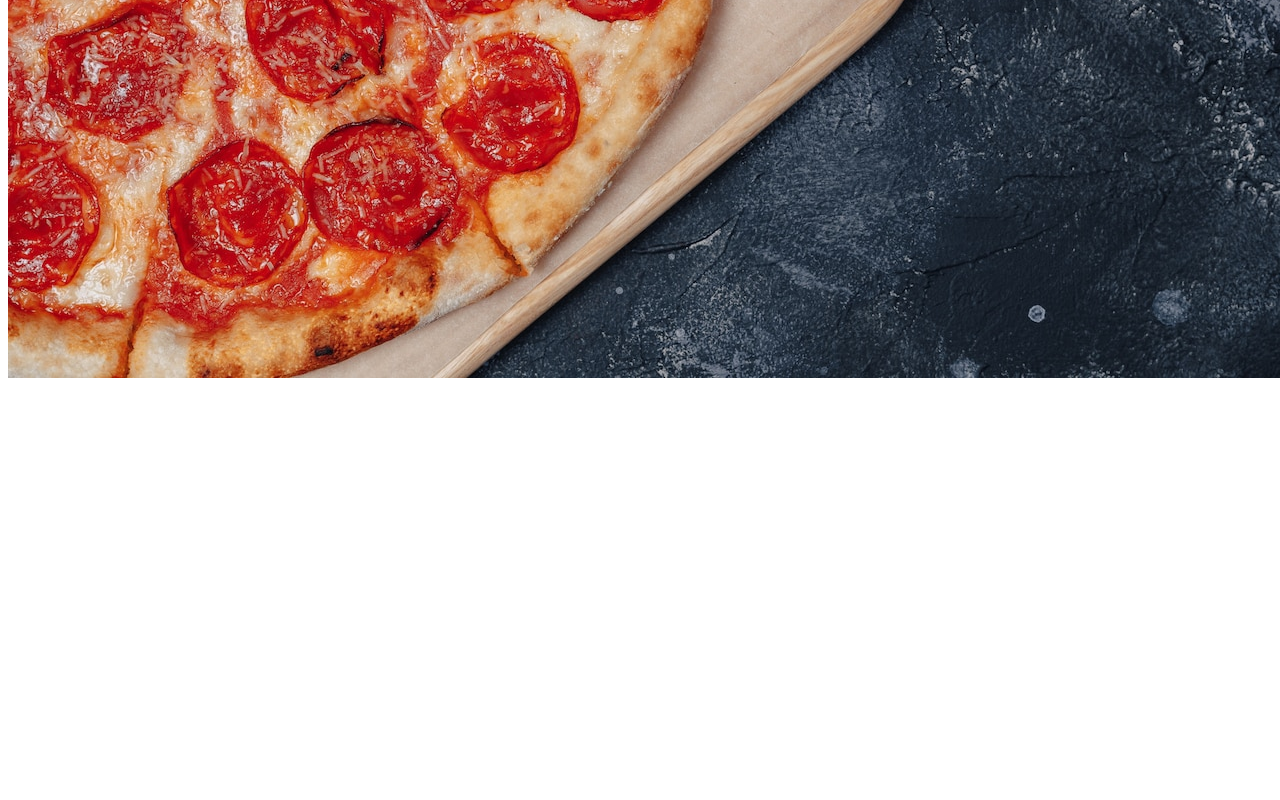
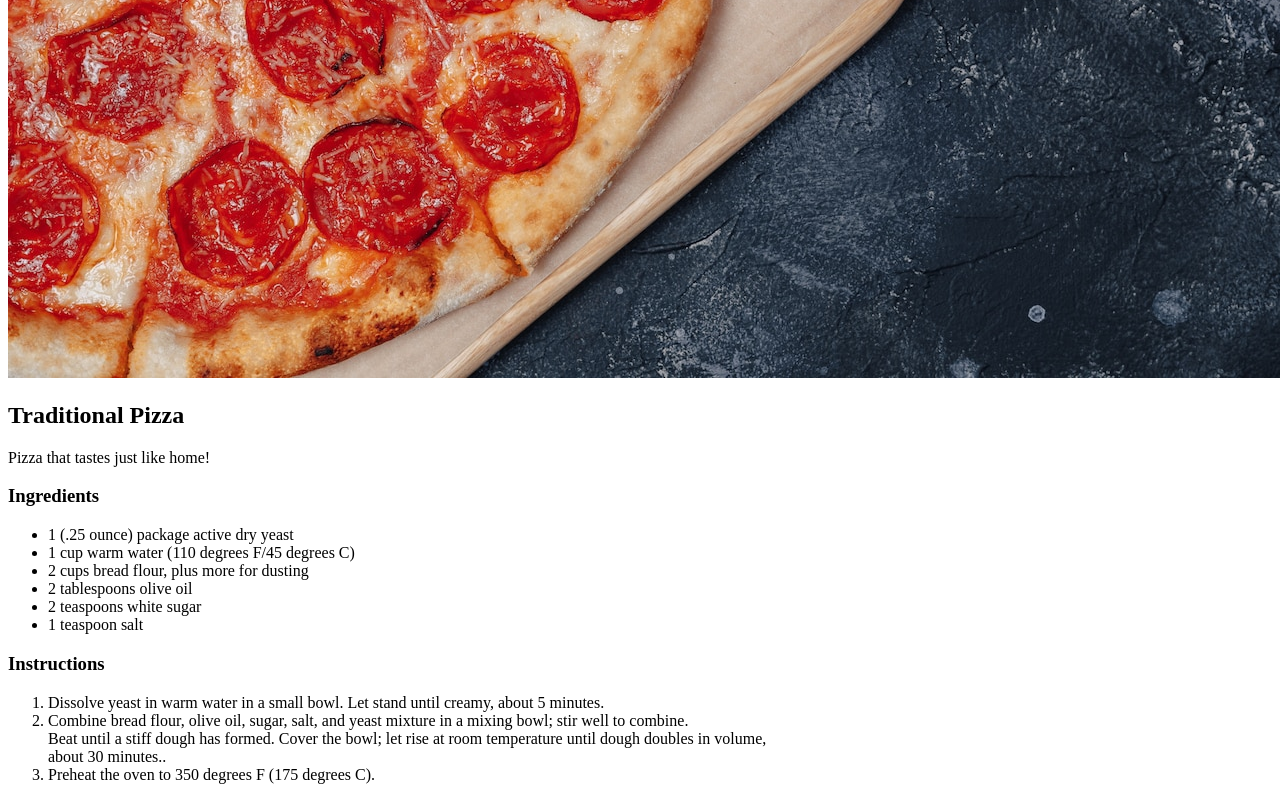
Before and after one commit to kkated/recipes, a plain HTML site: page pizza.html in a window 1280 px wide. Shown: the part 640-1440 px from the top of the page. Before the commit the page ends 1030 px from the top, so only its background shows below. Drawn offline with Linux system fonts and the light colour scheme.

Commit message:
added ingredients and instructions for pizza, page is complete

```diff
--- a/pizza.html
+++ b/pizza.html
@@ -12,6 +12,28 @@
     <h1>Pizza Recipe</h1>
     <br>
     <img src="../recipes/images/pizza.jpg">
+    <br>
+    <h2>Traditional Pizza</h2>
+    <p>Pizza that tastes just like home!</p>
+    <h3>Ingredients</h3>
+    <ul>
+        <li>1 (.25 ounce) package active dry yeast</li>
+        <li>1 cup warm water (110 degrees F/45 degrees C)</li>
+        <li>2 cups bread flour, plus more for dusting</li>
+        <li>2 tablespoons olive oil</li>
+        <li>2 teaspoons white sugar </li>
+        <li>1 teaspoon salt</li>
+
+    </ul>
+    <h3>Instructions</h3>
+    <ol>
+        <li>Dissolve yeast in warm water in a small bowl. Let stand until creamy, about 5 minutes.</li>
+        <li>Combine bread flour, olive oil, sugar, salt, and yeast mixture in a mixing bowl; stir well to combine.<br>
+            Beat until a stiff dough has formed. Cover the bowl; let rise at room temperature until dough doubles in
+            volume,<br>
+            about 30 minutes..</li>
+        <li>Preheat the oven to 350 degrees F (175 degrees C).</li>
+    </ol>
 
 
 </body>
```
